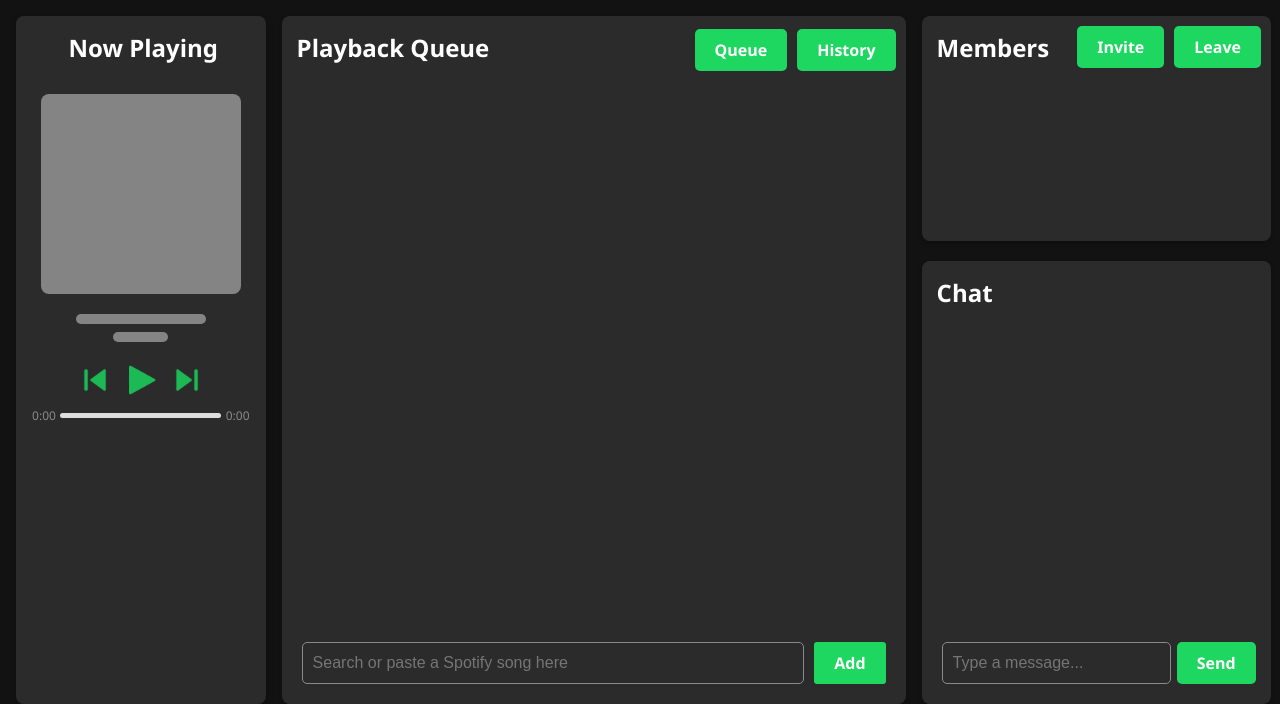
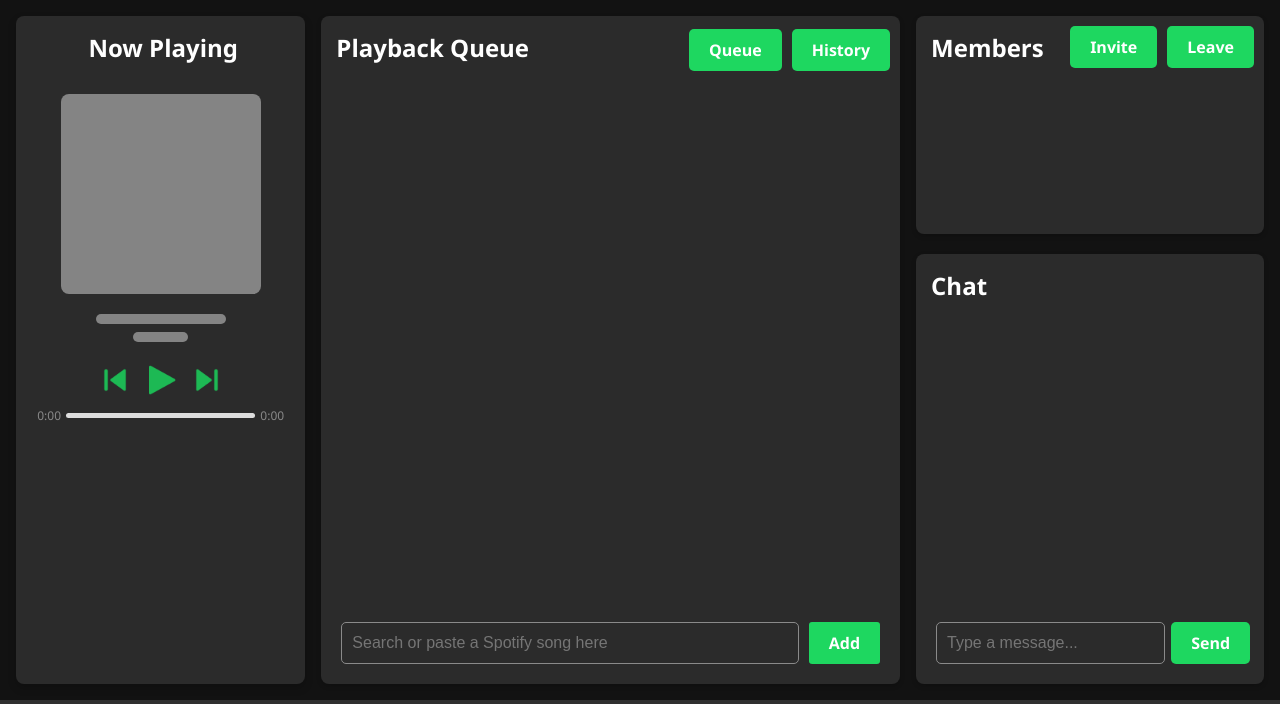
Before and after one commit to GitGinocchio/Syncify, a Flask app: template src/templates/room.html in a window 1280 px wide. Shown: the part 100-804 px from the top of the page. Run offline with Flask 3, Linux system fonts and the light colour scheme; the template is opened without the code that fills it, so the values that code supplies are empty; some libraries are stand-ins or nearby versions.

Commit message:
Update room.css

```diff
--- a/src/static/css/room.css
+++ b/src/static/css/room.css
@@ -1,6 +1,6 @@
 .container {
     display: grid;
-    grid-template-columns: 20% 50% 28%;
+    grid-template-columns: 1fr 2fr 1fr;
     padding-left: 2vh;
     padding-top: 2vh;
     padding-right: 2vh;
@@ -303,7 +303,6 @@
 }
 
 .queue {
-    height: 86vh;
     border-radius: 8px;
     background-color: #2B2B2B;
     box-shadow: 0 2px 5px rgba(0, 0, 0, 0.2);
```
